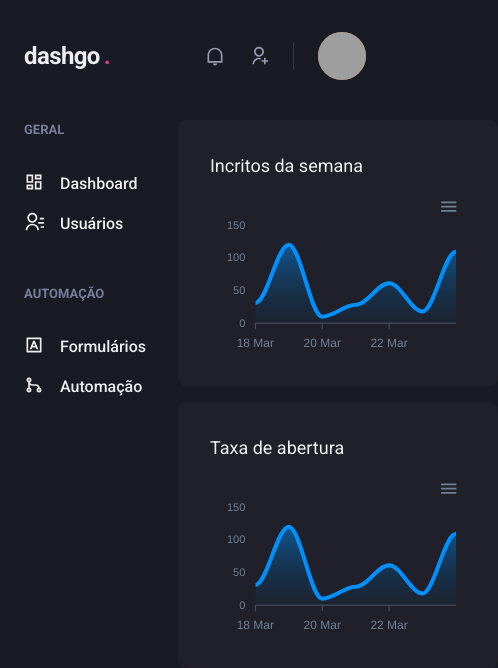
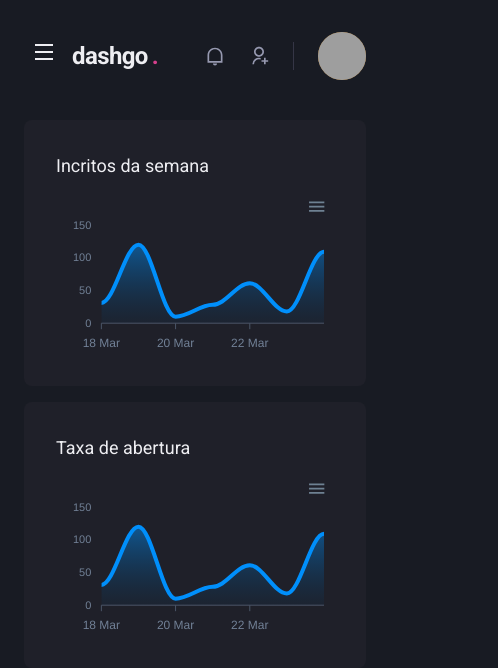
Before and after one commit to MathPSantos/dashgo, a Next.js app: page /dashboard in a window 390 px wide. Shown: the top 668 px of the page, 498 px wide, since content can reach past the window. Built offline with nearby package versions, Linux system fonts and the light colour scheme; grey boxes are pictures that could not be loaded.

Commit message:
feat: Sidebar component responsive styles finished

```diff
--- a/src/components/Header/index.tsx
+++ b/src/components/Header/index.tsx
@@ -1,4 +1,7 @@
-import { Flex, useBreakpointValue } from '@chakra-ui/react'
+import { Flex, Icon, IconButton, useBreakpointValue } from '@chakra-ui/react'
+import { RiMenuLine } from 'react-icons/ri'
+
+import { useSidebarDrawer } from '../../contexts/SidebarDrawerContext'
 
 import { Logo } from './Logo'
 import { NotificationsNav } from './NotificationsNav'
@@ -6,6 +9,8 @@
 import { SearchBox } from './SearchBox'
 
 export function Header() {
+  const { onOpen } = useSidebarDrawer()
+
   const isWideVersion = useBreakpointValue({
     base: false,
     lg: true
@@ -22,6 +27,17 @@
       px="6"
       align="center"
     >
+      { !isWideVersion && (
+        <IconButton
+          aria-label="Open navigation"
+          icon={<Icon as={RiMenuLine} />}
+          fontSize="24"
+          variant="unstyled"
+          onClick={onOpen}
+          mr="2"
+        />
+      ) }
+
       <Logo />
 
       { isWideVersion && <SearchBox /> }
--- /dev/null
+++ b/src/components/Sidebar/SidebarNav.tsx
@@ -0,0 +1,23 @@
+import { Stack } from "@chakra-ui/react";
+import { RiContactsLine, RiDashboardLine, RiGitMergeLine, RiInputMethodLine } from "react-icons/ri";
+
+import { NavLink } from "./NavLink";
+import { NavSection } from "./NavSection";
+
+export function SidebarNav() {
+  return(
+    <Stack spacing="12" align="flex-start">
+      <NavSection title="GERAL">
+        <NavLink icon={RiDashboardLine}>Dashboard</NavLink>
+
+        <NavLink icon={RiContactsLine}>Usuários</NavLink>
+      </NavSection>
+
+      <NavSection title="AUTOMAÇÃO">
+        <NavLink icon={RiInputMethodLine}>Formulários</NavLink>
+
+        <NavLink icon={RiGitMergeLine}>Automação</NavLink>
+      </NavSection>
+    </Stack>
+)
+}
--- a/src/components/Sidebar/index.tsx
+++ b/src/components/Sidebar/index.tsx
@@ -1,24 +1,37 @@
-import { Box, Stack } from "@chakra-ui/react";
-import { RiContactsLine, RiDashboardLine, RiGitMergeLine, RiInputMethodLine } from "react-icons/ri";
-import { NavLink } from "./NavLink";
-import { NavSection } from "./NavSection";
+import { Box, Drawer, useBreakpointValue,  DrawerBody, DrawerCloseButton, DrawerContent, DrawerHeader, DrawerOverlay } from "@chakra-ui/react";
+
+import { useSidebarDrawer } from "../../contexts/SidebarDrawerContext";
+
+import { SidebarNav } from "./SidebarNav";
 
 export function Sidebar() {
+  const { isOpen, onClose } = useSidebarDrawer()
+
+  const isDrawerSidebar = useBreakpointValue({
+    base: true,
+    lg: false
+  })
+
+  if(isDrawerSidebar) {
+    return(
+      <Drawer isOpen={isOpen} placement="left" onClose={onClose}>
+        <DrawerOverlay>
+          <DrawerContent bg="gray.800" p="4">
+            <DrawerCloseButton mt="6" />
+            <DrawerHeader>Navegação</DrawerHeader>
+
+            <DrawerBody>
+              <SidebarNav />
+            </DrawerBody>
+          </DrawerContent>
+        </DrawerOverlay>
+      </Drawer>
+    )
+  }
+
   return(
     <Box as="aside" w="64" mr="8">
-      <Stack spacing="12" align="flex-start">
-        <NavSection title="GERAL">
-          <NavLink icon={RiDashboardLine}>Dashboard</NavLink>
-
-          <NavLink icon={RiContactsLine}>Usuários</NavLink>
-        </NavSection>
-
-        <NavSection title="AUTOMAÇÃO">
-          <NavLink icon={RiInputMethodLine}>Formulários</NavLink>
-
-          <NavLink icon={RiGitMergeLine}>Automação</NavLink>
-        </NavSection>
-      </Stack>
+      <SidebarNav />
     </Box>
   )
 }
--- /dev/null
+++ b/src/contexts/SidebarDrawerContext.tsx
@@ -0,0 +1,26 @@
+import { createContext, ReactNode, useContext, useEffect } from "react";
+import { useRouter } from "next/dist/client/router";
+import { useDisclosure, UseDisclosureReturn } from "@chakra-ui/hooks";
+
+interface SidebarDrawerProviderProps {
+  children: ReactNode
+}
+
+type SidebarDrawerContextData = UseDisclosureReturn
+
+const SidebarDrawerContext = createContext({} as SidebarDrawerContextData)
+
+export function SidebarDrawerProvider({ children }: SidebarDrawerProviderProps) {
+  const disclosure = useDisclosure()
+  const router = useRouter()
+
+  useEffect(() => disclosure.onClose, [router.asPath])
+
+  return (
+    <SidebarDrawerContext.Provider value={disclosure}>
+      {children}
+    </SidebarDrawerContext.Provider>
+  )
+}
+
+export const useSidebarDrawer = () => useContext(SidebarDrawerContext)
--- a/src/pages/_app.tsx
+++ b/src/pages/_app.tsx
@@ -3,10 +3,14 @@
 
 import { theme } from '../styles/theme'
 
+import { SidebarDrawerProvider } from '../contexts/SidebarDrawerContext'
+
 function MyApp({ Component, pageProps }: AppProps) {
   return (
     <ChakraProvider theme={theme}>
-      <Component {...pageProps} />
+      <SidebarDrawerProvider>
+        <Component {...pageProps} />
+      </SidebarDrawerProvider>
     </ChakraProvider>
   )
 }
```
Also changed, not shown: package.json (line endings or trailing spaces), 1 other file (tests, documents, lock files or other folders).
